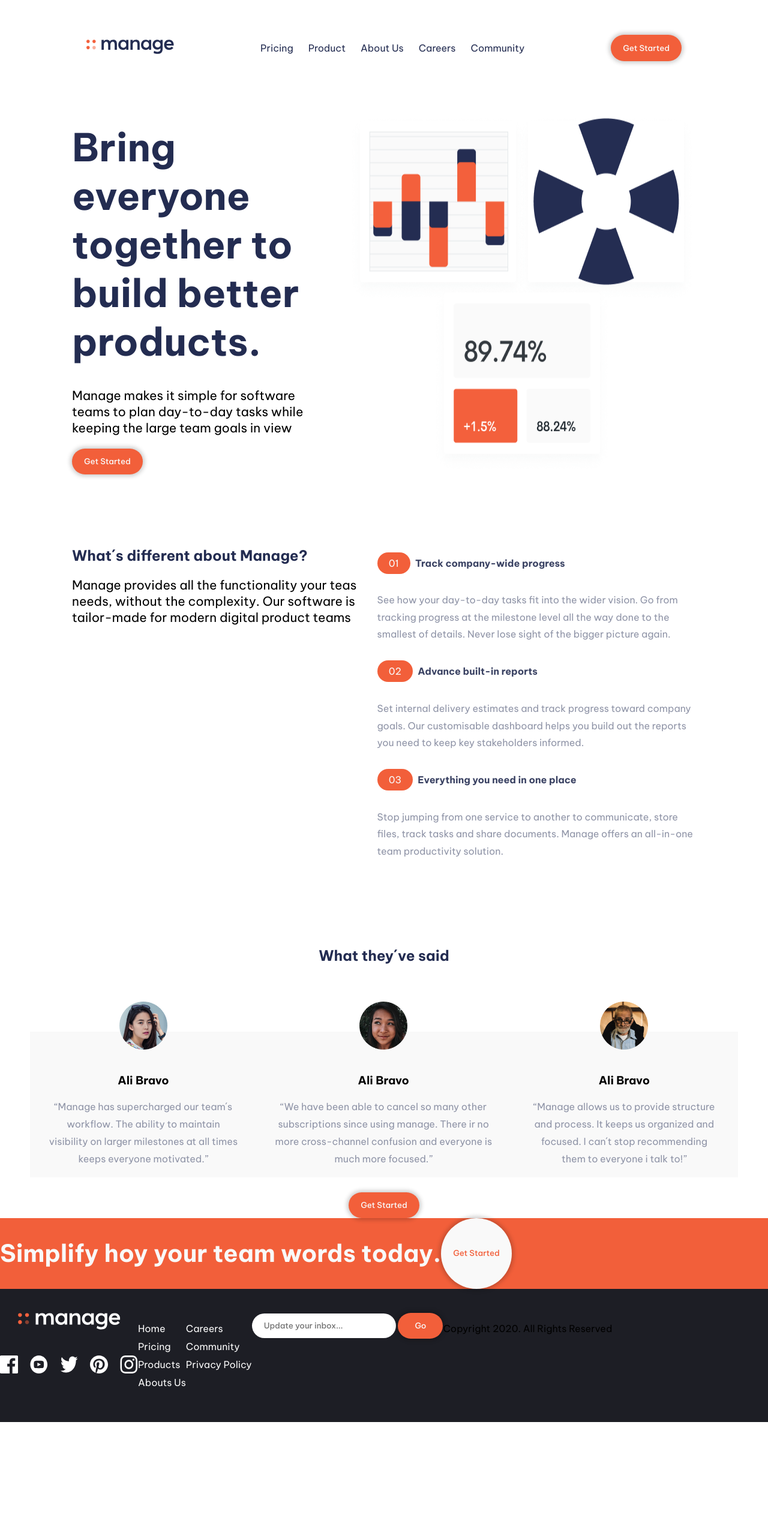
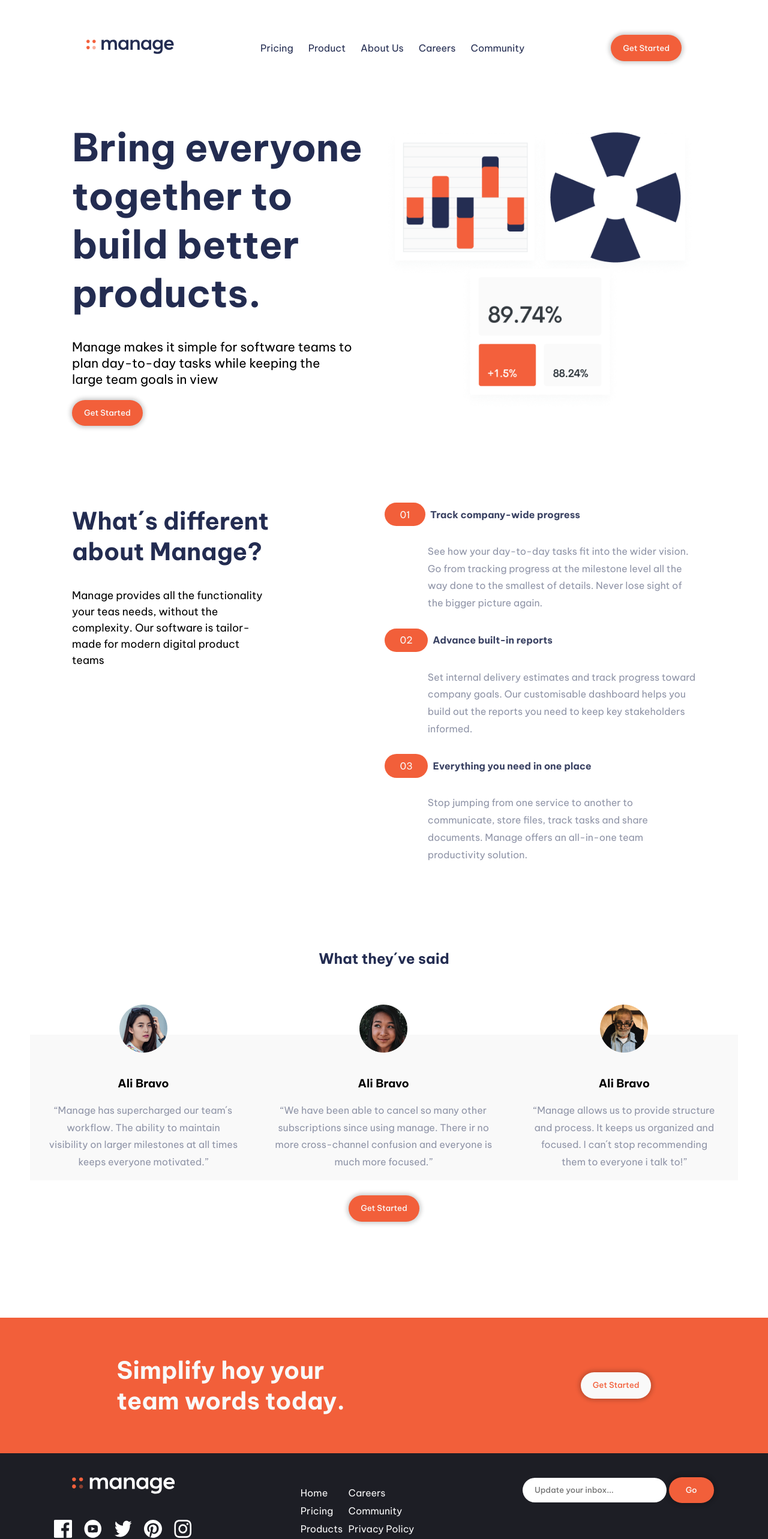
Before and after one commit to salolevi/FinalFrontend_SalomonLevi, a plain HTML site: page root/index.html in a window 1280 px wide. Shown: the top 2566 px of the page at 60% size. Before the commit the page ends 2371 px from the top, so only its background shows below. Drawn offline with Linux system fonts and the light colour scheme.

Commit message:
terminado

```diff
--- a/root/css/styles.css
+++ b/root/css/styles.css
@@ -54,17 +54,33 @@ ul {
 
 .introduction-section {
   display: flex;
+  /* flex-wrap: wrap-reverse; */
   justify-content: center;
   margin-top: 80px;
   margin-bottom: 100px;
   padding: 0 120px;
 }
+
+.stats-container {
+  display: flex;
+  align-items: center;
+  justify-content: center;
+}
+
+.introduction-section img {
+  object-fit: cover;
+  min-width: 375px;
+  width: 100%;
+}
+
+
 .get-started-section {
   max-width: 50%;
   display: flex;
   flex-direction: column;
   align-items: start;
   justify-content: center;
+  flex-shrink: 1;
 }
 
 .get-started, .go-button {
@@ -117,7 +133,22 @@ ul {
   padding: 0 120px;
 }
 
+.manage-info {
+  padding-right: 120px;
+}
+
+.manage-title {
+  font-size: 2.5rem;
+}
+
+.manage-section .section-p {
+  max-width: 80%;
+  font-size: 1.1rem;
+  line-height: 1.7rem;
+}
+
 /* Estilos lista ordenada */
+
 
 .manage-ol {
   list-style: none;
@@ -134,7 +165,7 @@ ul {
 .number {
   display: inline-block;
   background-color: var(--rojo-brillante);
-  padding: .5em 1.2em;
+  padding: .6em 1.6em;
   border-radius: 999px;
   color: var(--gris-claro)
 }
@@ -146,6 +177,7 @@ ul {
 .li-p {
   color: var(--azul-grisaceo-oscuro);
   line-height: 1.8em;
+  padding-left: 72px;
 }
 
 /* Estilos seccion testimonios */
@@ -154,6 +186,7 @@ ul {
   text-align: center;
   display: block;
   padding: 0 50px;
+  margin-bottom: 10rem;
 }
 
 .testimonie-title {
@@ -203,11 +236,15 @@ ul {
 .simplify-section {
   background-color: var(--rojo-brillante);
   display: flex;
+  align-items: center;
+  justify-content: space-around;
 }
 
 .footer-title {
+  padding: 1.8rem 0;
   font-size: 2.5em;
   color: var(--gris-claro);
+  max-width: 30%;
 }
 .footer-button {
   background-color: var(--gris-claro);
@@ -218,6 +255,8 @@ ul {
   background-color: var(--azul-muy-oscuro);
   display: flex;
   padding: 40px 0;
+  justify-content: space-around;
+  position: relative;
 }
 
 .footer-logos {
@@ -257,6 +296,14 @@ ul {
   margin-bottom: 0;
 }
 
+.copyright {
+  position: absolute;
+  bottom: 50px;
+  right: 120px;
+  color: var(--azul-grisaceo-oscuro);
+  font-size: .8em;
+}
+
 /* Estilos form */
 
 
@@ -275,6 +322,7 @@ ul {
 .go-button {
   padding: 1em 28px;
 }
+
 
 @media screen and (max-width:768px){
 
@@ -382,13 +430,28 @@ ul {
     padding:0;
   }
 
+  .manage-info {
+    padding-right: 0;
+    margin-bottom: 3.5rem;
+  }
+
+  .manage-section .section-p {
+    max-width: none;
+    padding: 0 1.6rem;
+  }
+
   .manage-title {
+    font-size: initial;
     text-align: center;
     padding: 0 15%;
   }
 
   .ol-li {
     margin-bottom: 30px;
+  }
+
+  .number {
+    padding: .5em 1.2em;
   }
 
   .li-title {
@@ -408,6 +471,7 @@ ul {
 
   .testimonies-section {
     padding: 0;
+    margin-bottom: initial;
   }
 
   .testimonies {
@@ -473,6 +537,13 @@ ul {
     gap: 15px;
     background-image: url('../../imagenes/bg-simplify-section-mobile.svg');
     background-repeat: no-repeat;
+    justify-content: center;
+  }
+
+  .footer-title {
+    max-width: none;
+    padding: 0;
+    margin: 0;
   }
 
   .footer-info {
@@ -503,5 +574,8 @@ ul {
     color: var(--azul-grisaceo-oscuro);
     font-size: .8rem;
     opacity: .8;
+    position: relative;
+    bottom: initial;
+    right: initial;
   }
 }
--- a/root/index.html
+++ b/root/index.html
@@ -47,7 +47,9 @@
         </p>
         <button class="get-started">Get Started</button>
       </div>
-      <img src="./img/stats.png" alt="">
+      <div class="stats-container">
+        <img src="./img/stats.png" alt="">
+      </div>
     </section>
     <section class="manage-section">
       <div class="manage-info">
```
